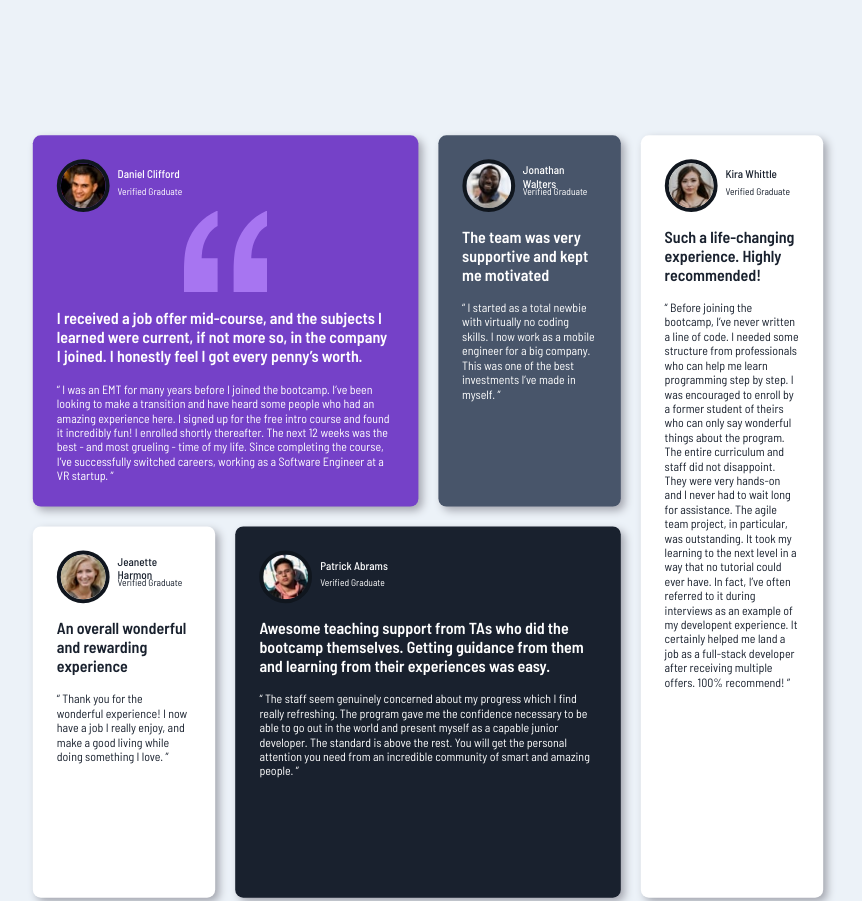
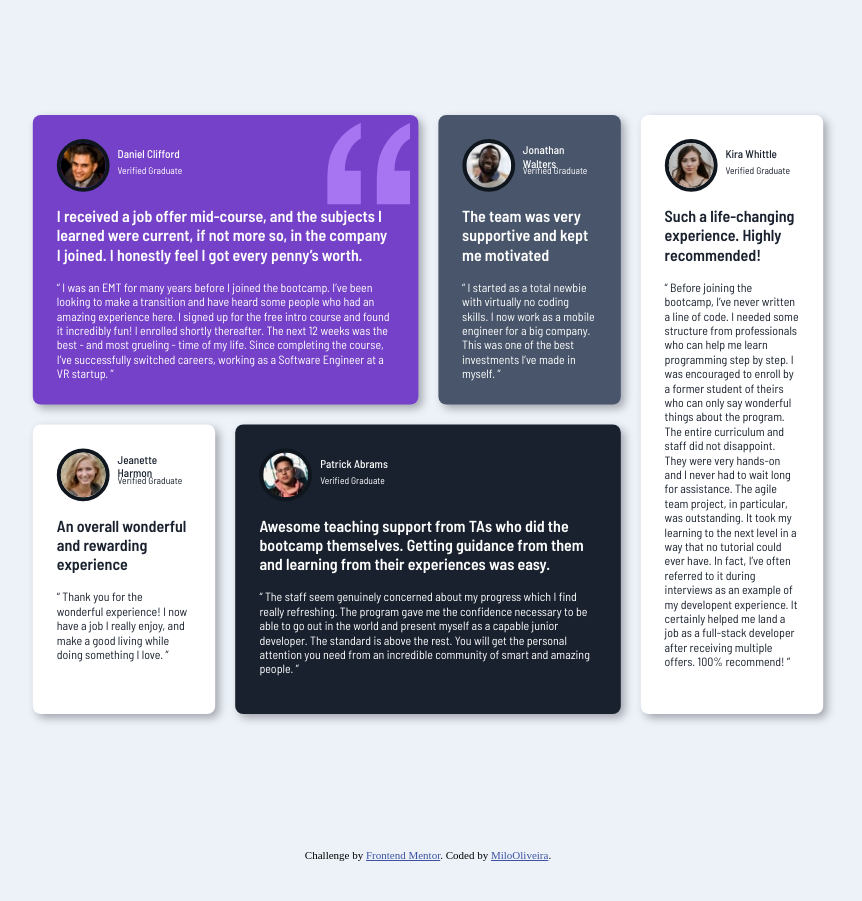
Before and after one commit to MiloOliveira/testimony-reviews, a plain HTML site: page index.html in a window 1280 px wide. Shown: the top 901 px of the page, without its empty margins (212-1074 px from the left). After the commit the page ends 869 px from the top, so only its background shows below. Drawn offline with Linux system fonts and the light colour scheme.

Commit message:
Update style.css

```diff
--- a/style.css
+++ b/style.css
@@ -65,6 +65,7 @@ main > .content > .user > .subname{
 main > .content > .catchphrase{
      font-size: 20px;
      font-weight: 600;
+     z-index: 2;
 }
 
 
@@ -107,10 +108,9 @@ main > .content.five{
 }
 
 main > .content .quo-mark{
-     display: grid;
+     position: absolute;
      z-index: 1;
-     grid-row: 1/1;
-     grid-column: 2/2;
-     justify-self: center;
+     right: 10px;
+     top: 10px;
 
 }
```
